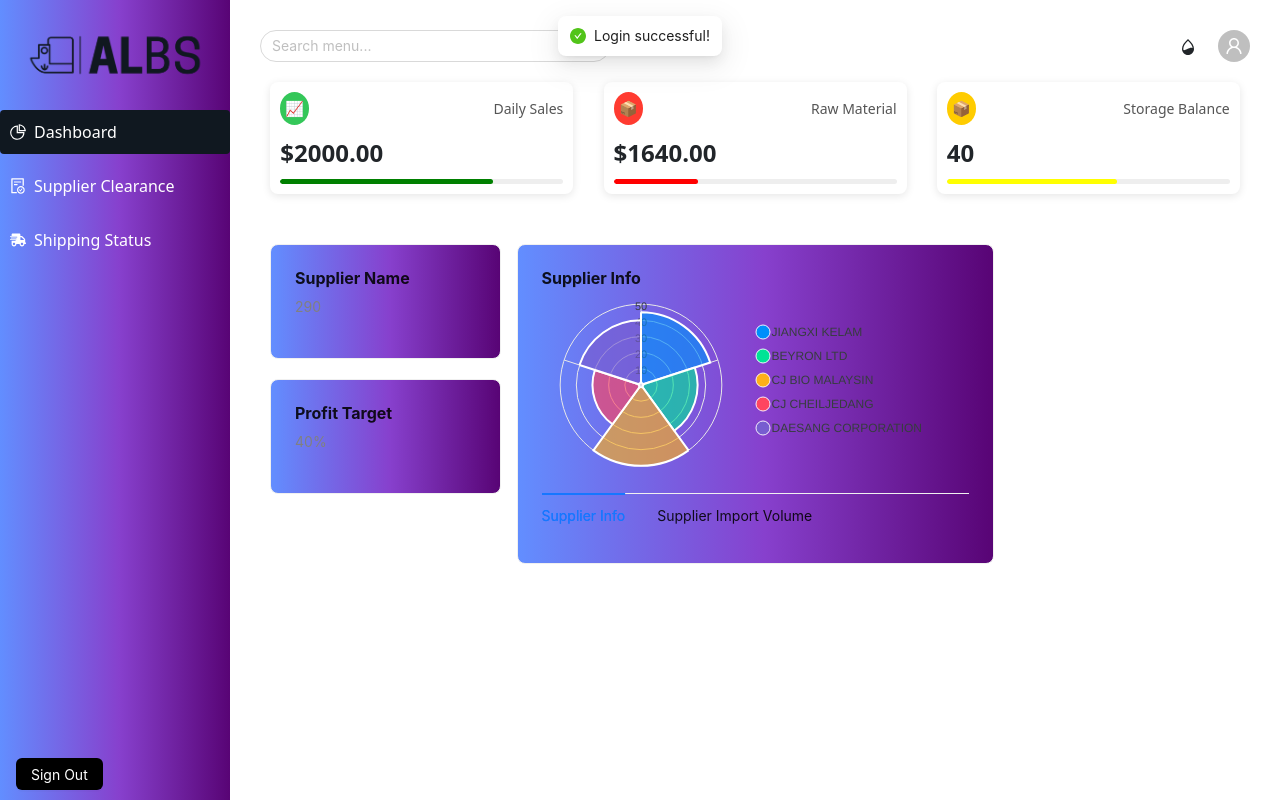
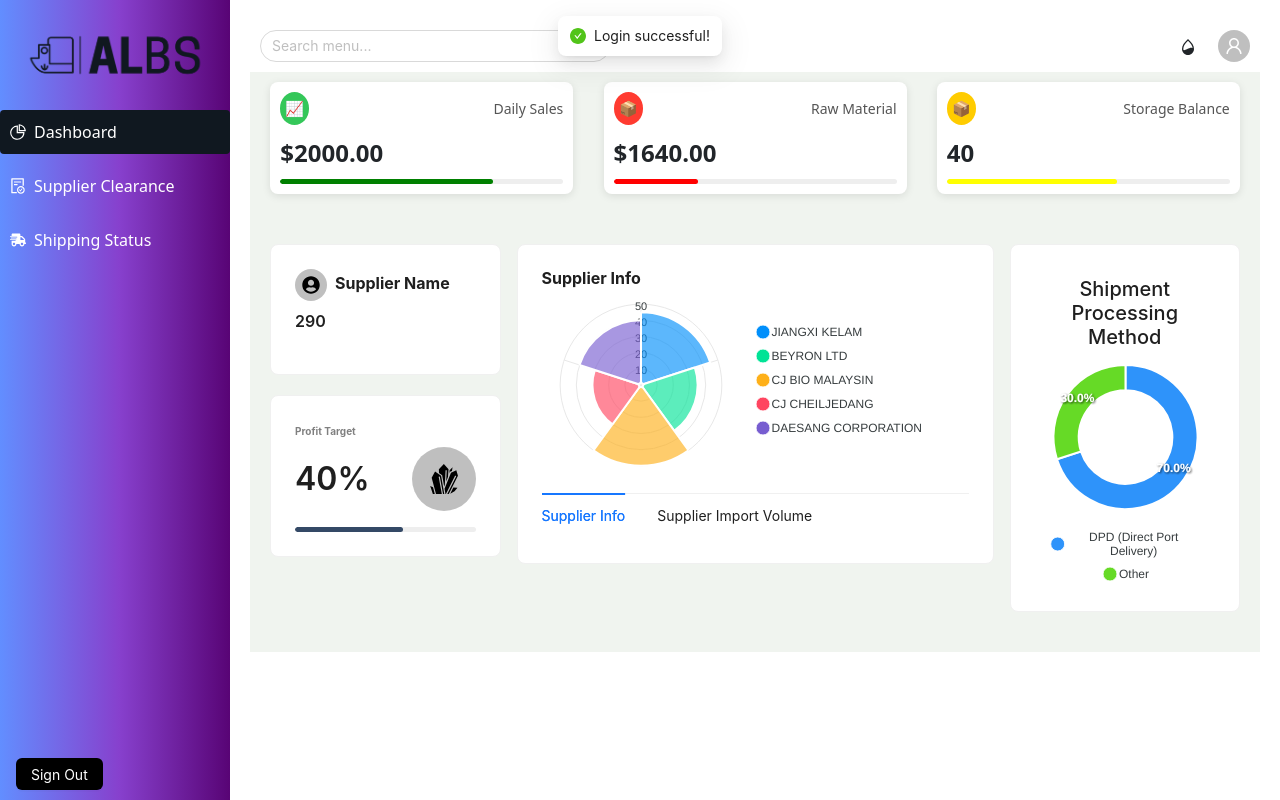
Before and after one commit to Muthu-SD/Logistic, a React (Create React App) app: page /login in a window 1280 px wide. Both pictures are taken after a click on the button "Login". Built offline with nearby package versions, Linux system fonts and the light colour scheme.

Commit message:
dashboard static design 70% finished

```diff
--- a/src/components/DashboardCardTwo.js
+++ /dev/null
@@ -1,15 +0,0 @@
-// DashboardCard.js
-import React from 'react';
-import { Card } from 'antd';
-
-const DashboardCardTwo = ({ title, subtitle, children }) => {
-  return (
-    <Card style={{ borderRadius: '8px', marginBottom: '20px' }}>
-      <h3 style={{ fontSize: '1rem', fontWeight: 'bold' }}>{title}</h3>
-      {subtitle && <p style={{ color: 'gray', marginBottom: '1rem' }}>{subtitle}</p>}
-      {children}
-    </Card>
-  );
-};
-
-export default DashboardCardTwo;
--- a/src/components/DonutChart.js
+++ b/src/components/DonutChart.js
@@ -19,8 +19,8 @@ const DonutChart = () => {
 
   return (
     <div style={{ textAlign: "center" }}>
-      <h3>Shipment Processing Method</h3>
-      <Chart options={options} series={series} type="donut" width="100%" height="70%"/>
+      <h5>Shipment Processing Method</h5>
+      <Chart options={options} series={series} type="donut" width="100%" height="100%"/>
     </div>
   );
 };
--- /dev/null
+++ b/src/components/InfoCard.js
@@ -0,0 +1,18 @@
+// DashboardCard.js
+import React from 'react';
+import { Card } from 'antd';
+import { useTheme } from "../context/ThemeContext";
+
+const InfoCard = ({ title, subtitle, children }) => {
+  const { theme } = useTheme();
+
+  return (
+    <Card style={{ borderRadius: '8px', marginBottom: '20px', background: theme.component.input.backgroundColor }}>
+      <h3 style={{ fontSize: '1rem', fontWeight: 'bold' }}>{title}</h3>
+      {subtitle && <p style={{ marginBottom: '1rem' }}>{subtitle}</p>}
+      {children}
+    </Card>
+  );
+};
+
+export default InfoCard;
--- a/src/components/DashboardCard.jsx
+++ b/src/components/StatCard.jsx
@@ -1,7 +1,7 @@
 import React from "react";
 import styles from "../styles/Dashboard.module.css";
 
-const DashboardCard = ({ title, value, icon, color, progress }) => {
+const StatCard = ({ title, value, icon, color, progress }) => {
   return (
     <div className={styles.dashboardCard}>
       <div className={styles.cardHeader}>
@@ -21,4 +21,4 @@ const DashboardCard = ({ title, value, icon, color, progress }) => {
   );
 };
 
-export default DashboardCard;
+export default StatCard;
--- a/src/index.css
+++ b/src/index.css
@@ -59,11 +59,14 @@ button {
   /* SIGNOUT BUTTON*/
   --btn-signout-hover: #313030;
   /* THEME COLOR*/
+  /* LAYOUT BACKGROUND */
+  --layout-background:#F0F4EF;
   /* SIDEBAR */
   --sidebar-bg: #a5a5a5;
   --sidebar-menu-bg1: #101820;
   --sidebar-menu-bg2: transparent;
   --siebar-menu-text: #222222;
+
 }
 /* ------------------------------------------ custom colors for Dashboard-app --> END ------------------------------------ */
 
--- a/src/pages/dashboard/Dashboard.jsx
+++ b/src/pages/dashboard/Dashboard.jsx
@@ -2,34 +2,67 @@
 import React from "react";
 import DashboardSidemenu from "./DashboardSidemenu";
 import SupplierAnalyticsCard from "./SupplierAnalyticsCard";
-import DashboardCardTwo from "../../components/DashboardCardTwo";
-import { Col, Row } from "antd";
+import InfoCard from "../../components/InfoCard";
+import { Col, Row, Avatar } from "antd";
+import { FaUserCircle } from "react-icons/fa";
+import { GiCrystalGrowth } from "react-icons/gi"; //GiProfit
+import styles from "../../styles/Dashboard.module.css";
+import DonutChart from "../../components/DonutChart";
 const Dashboard = () => {
   return (
     <div>
       <DashboardSidemenu />
-      <div style={{ padding: '20px' }}>
-
-      <Row gutter={[16, 16]} style={{ marginTop: '20px' }}>
+      <div style={{ padding: "20px" }}>
+        <Row gutter={[16, 16]} style={{ marginTop: "20px" }}>
           {/* Left Section */}
           <Col xs={24} md={6}>
-          <DashboardCardTwo title="Supplier Name" subtitle="290">
+            <InfoCard
+              title={
+                <>
+                  <Avatar
+                    icon={<FaUserCircle style={{ color: "black" }} />}
+                    style={{ marginRight: "8px" }}
+                  />
+                  Supplier Name
+                </>
+              }
+              subtitle={
+                <span style={{ fontSize: "1rem", fontWeight: "600" }}>290</span>
+              }
+            >
               {/* Add content here */}
-          </DashboardCardTwo>
-          <DashboardCardTwo title="Profit Target" subtitle="40%">
-            {/* Add content here */}
-          </DashboardCardTwo>
+            </InfoCard>
+            <InfoCard
+              title={
+                <span style={{ fontSize: "10px", color: "grey" }}>
+                  Profit Target
+                </span>
+              }
+              subtitle={
+                <span style={{ fontSize: "2rem", fontWeight: "600", display:"flex", alignItems:"center", justifyContent:"space-between"}}>40%
+               <Avatar icon={<GiCrystalGrowth style={{ color: "black" }}/>}  size={64}  />
+                </span>
+              }
+            >
+              <div className={styles.progressBar}>
+                <div
+                  className={styles.progressIndicator}
+                  style={{ width: `${60}%`, backgroundColor: "#344966" }}
+                />
+              </div>
+            </InfoCard>
           </Col>
 
           {/* Supplier Info and Import Volume Section */}
           <Col xs={24} md={12}>
             <SupplierAnalyticsCard />
           </Col>
-
-
+          <Col xs={24} md={6}>
+          <InfoCard >
+            <DonutChart />
+            </InfoCard>
+          </Col>
         </Row>
-
-
       </div>
     </div>
   );
--- a/src/pages/dashboard/DashboardSidemenu.js
+++ b/src/pages/dashboard/DashboardSidemenu.js
@@ -1,12 +1,12 @@
 // Dashboard.js
 import React from "react";
-import DashboardCard from "../../components/DashboardCard";
+import StatCard from "../../components/StatCard";
 
 const DashboardSidemenu = () => {
   return (
     <div>
       {/* Dashboard Cards */}
-      <div className="DashboardCardContainer" style={{ display: "flex" }}>
+      <div className="StatCardContainer" style={{ display: "flex" }}>
         <div
           style={{
             display: "flex",
@@ -14,21 +14,21 @@ const DashboardSidemenu = () => {
             justifyContent: "space-evenly",
           }}
         >
-          <DashboardCard
+          <StatCard
             title="Daily Sales"
             value="$2000.00"
             icon="📈"
             color="green"
             progress={75} // Adjust progress as needed
           />
-          <DashboardCard
+          <StatCard
             title="Raw Material"
             value="$1640.00"
             icon="📦"
             color="red"
             progress={30} // Adjust progress as needed
           />
-          <DashboardCard
+          <StatCard
             title="Storage Balance"
             value="40"
             icon="📦"
--- a/src/pages/dashboard/SupplierAnalyticsCard.jsx
+++ b/src/pages/dashboard/SupplierAnalyticsCard.jsx
@@ -2,13 +2,13 @@ import React from "react";
 import { Tabs } from "antd";
 import PolarChart from "../../components/PolarChart";
 import LineChart from "../../components/LineChart";
-import DashboardCardTwo from "../../components/DashboardCardTwo";
+import InfoCard from "../../components/InfoCard";
 
 const SupplierAnalyticsCard = () => {
   const { TabPane } = Tabs;
 
   return (
-    <DashboardCardTwo title="Supplier Info">
+    <InfoCard title="Supplier Info">
       <Tabs defaultActiveKey="1" tabPosition="bottom">
         <TabPane tab="Supplier Info" key="1">
           <PolarChart />
@@ -17,7 +17,7 @@ const SupplierAnalyticsCard = () => {
           <LineChart />
         </TabPane>
       </Tabs>
-    </DashboardCardTwo>
+    </InfoCard>
   );
 };
 export default SupplierAnalyticsCard;
--- a/src/styles/MainLayout.module.css
+++ b/src/styles/MainLayout.module.css
@@ -1,17 +1,19 @@
 @import url(".././index.css");
 
-.sidebarContainer{
+.sidebarContainer {
   display: flex;
   height: 100vh;
   width: 100vw;
 }
 
-.headerContainer{
+.headerContainer {
   margin-left: 230px;
   padding: 20px;
   flex: 1;
+  /* background-color:var(--layout-background); */
 }
 
-.outletContainer{
+.outletContainer {
   max-width: 1200px;
+  background-color:var(--layout-background);
 }
--- a/src/theme/Theme.js
+++ b/src/theme/Theme.js
@@ -2,6 +2,9 @@ export const theme1 = {
   token: {
     colorBgContainer:
       "linear-gradient(90deg, #628EFF 0%, #8740CD 52%, #580475 100%)",
+  },
+  layoutBackground: {
+    backgroundColor: "var(--layout-background)",
   },
   component: {
     input: {
@@ -20,6 +23,9 @@ export const theme2 = {
   token: {
     colorBgContainer: "#A5A5A5",
   },
+  layoutBackground: {
+    backgroundColor: "var(--layout-background)",
+  },
   component: {
     input: {
       backgroundColor: "var(--primary-text)",
```
Lines whose indentation alone changed are shown as unchanged.
